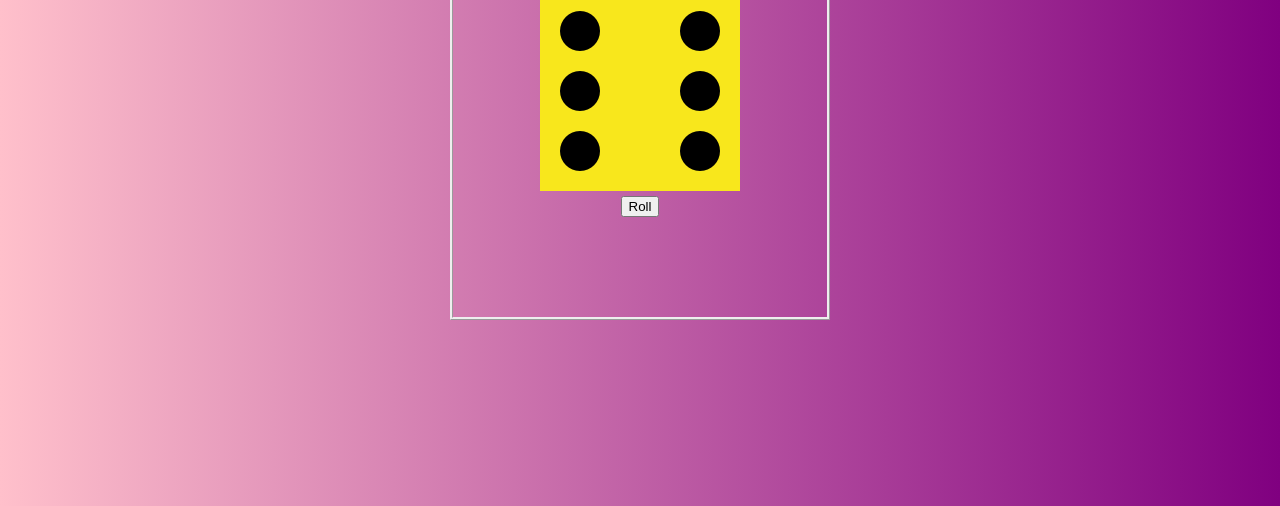
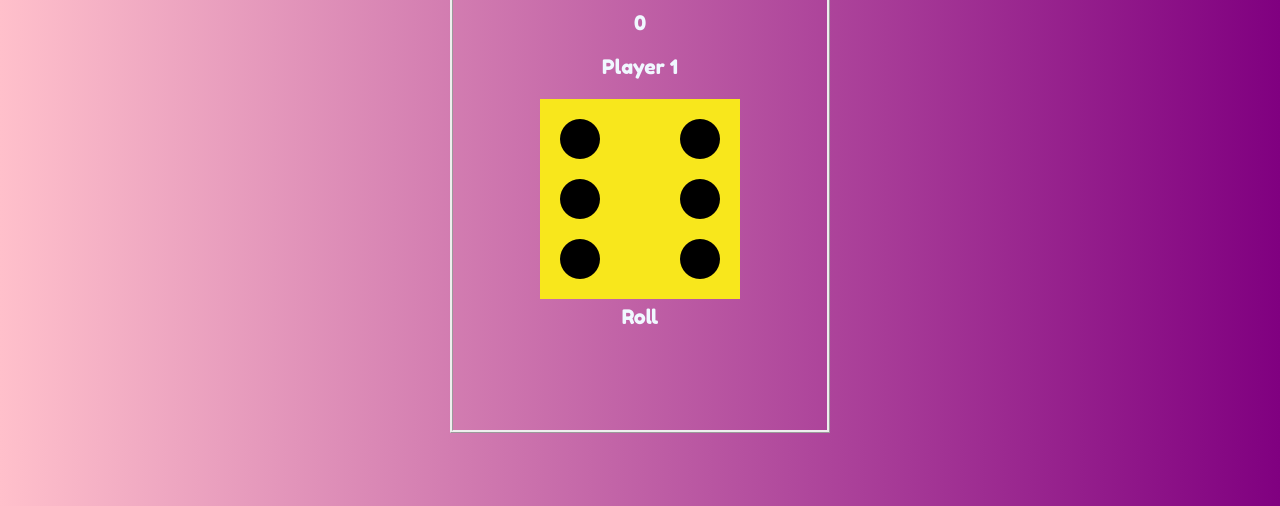
Before and after one commit to Melia-create/Dice-Challenge-1, a plain HTML site: page index.html in a window 1280 px wide. Shown: the part 294-800 px from the top of the page. Drawn offline with Linux system fonts and the light colour scheme.

Commit message:
Added more styling

```diff
--- a/index.html
+++ b/index.html
@@ -9,8 +9,10 @@
     <div id="container">
     <h1 id="header">Let's Play!</h1>
 
+    <div id="Score">0</div>
+
     <div id="dice">
-        <p id="Player 1"></p>
+        <p id="Player 1">Player 1</p>
         <img id="img" src ="img/dice6.png">
     </div>
 
--- a/main.css
+++ b/main.css
@@ -4,6 +4,7 @@ body{
     background:
     linear-gradient(to right, pink, purple);
     font-family: Fredoka One;
+    font-size: 15pt;
     color: aliceblue;
     text-align: center;
     border-style: ridge;
@@ -13,3 +14,12 @@ body{
     padding-top: 100px;
     padding-bottom: 100px;
 }
+
+button{
+    border-style: none;
+    font-family: Fredoka One;
+    font-size: 15pt;
+    color: aliceblue;
+    background-color: transparent;
+
+}
```
